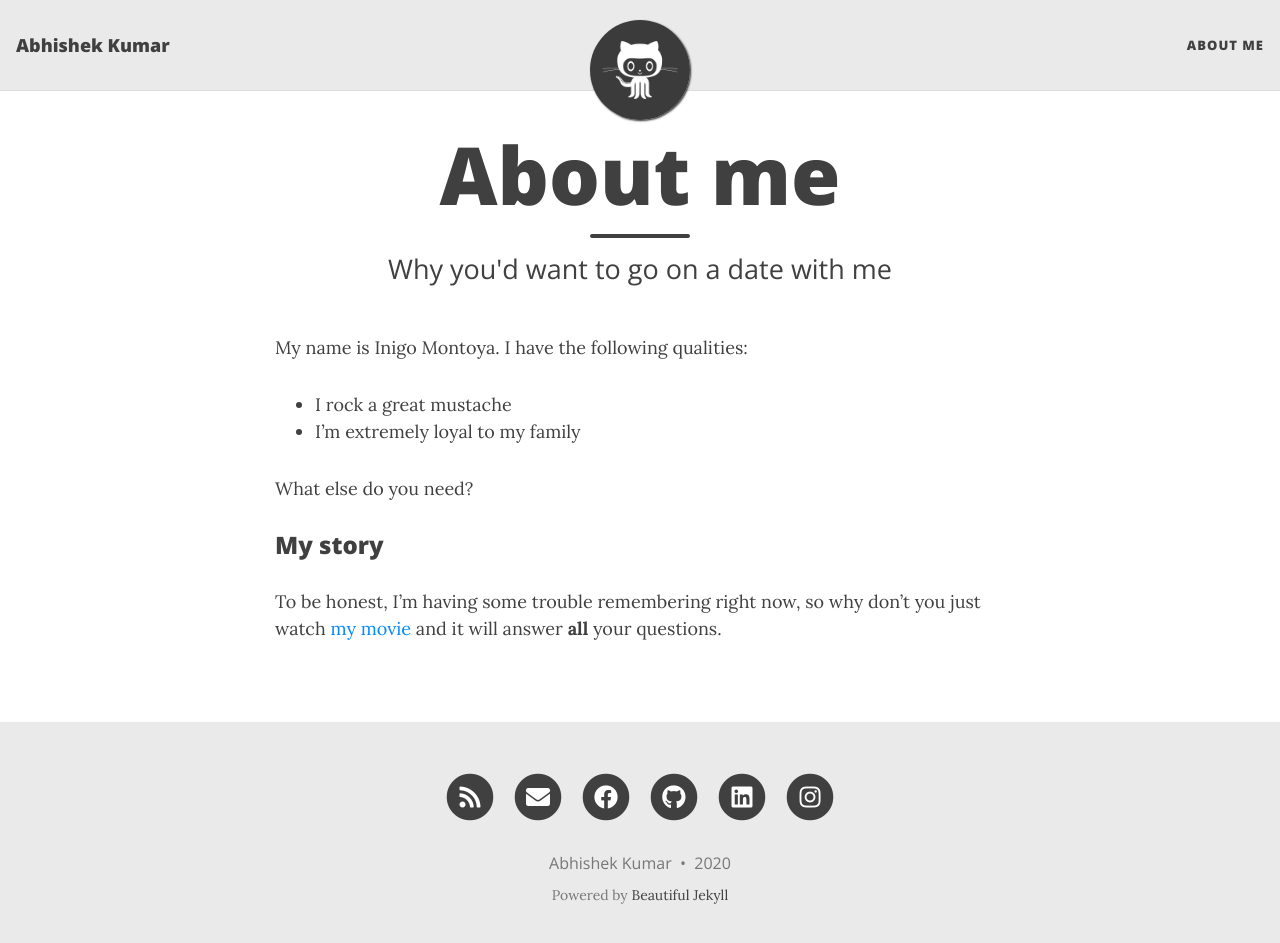
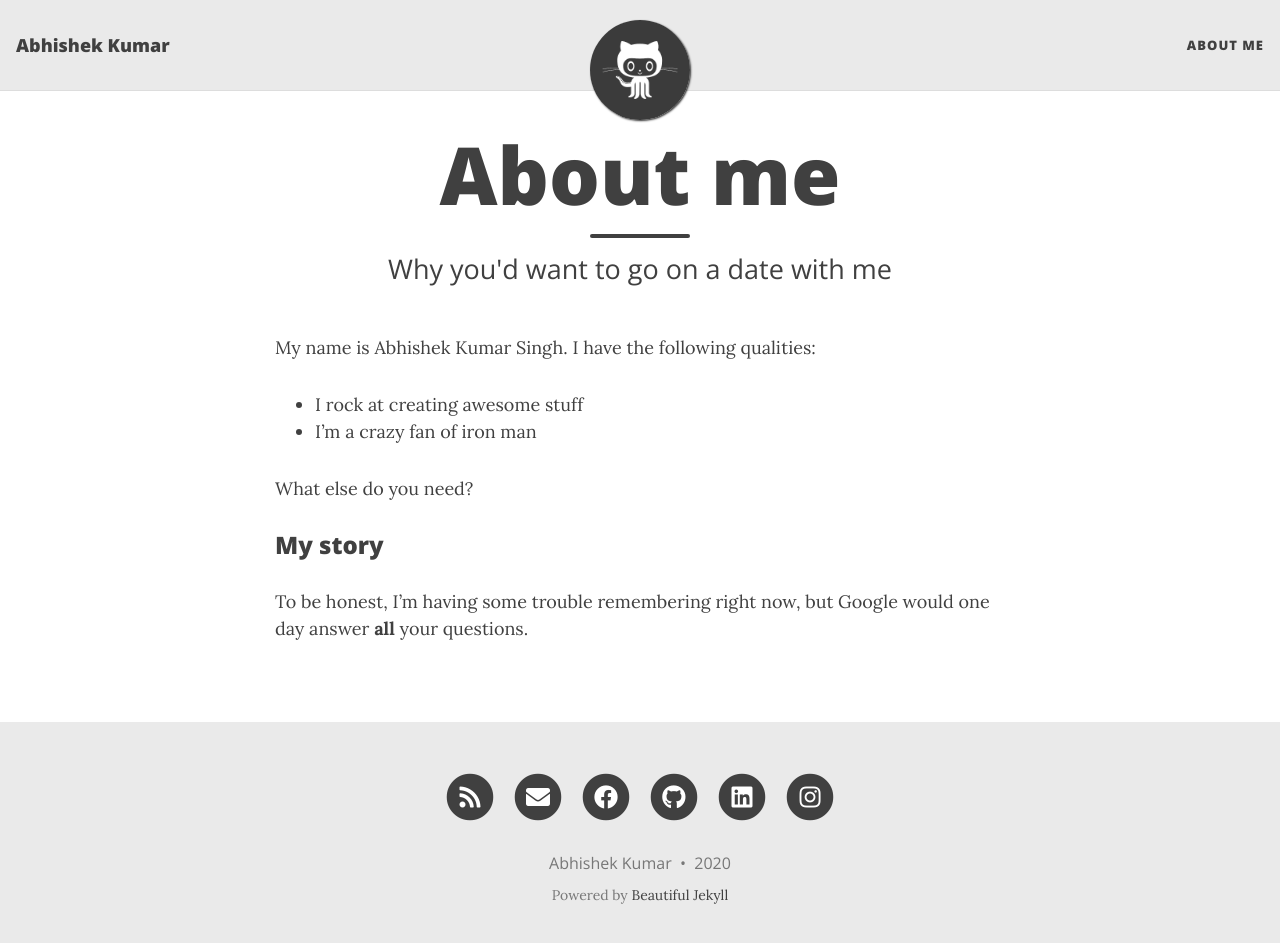
Before and after one commit to sudoabhi/sudoabhi.github.io, a Jekyll site: the page built from aboutme.md, in a window 1280 px wide and 956 px high. Shown: the top 943 px of the window. Built offline with Jekyll 4.4.1, drawn with Linux system fonts in a browser that asks for light colours; nearby versions of some CDN libraries.

Commit message:
Update aboutme.md

```diff
--- a/aboutme.md
+++ b/aboutme.md
@@ -4,13 +4,13 @@ title: About me
 subtitle: Why you'd want to go on a date with me
 ---
 
-My name is Inigo Montoya. I have the following qualities:
+My name is Abhishek Kumar Singh. I have the following qualities:
 
-- I rock a great mustache
-- I'm extremely loyal to my family
+- I rock at creating awesome stuff
+- I'm a crazy fan of iron man
 
 What else do you need?
 
 ### My story
 
-To be honest, I'm having some trouble remembering right now, so why don't you just watch [my movie](https://en.wikipedia.org/wiki/The_Princess_Bride_%28film%29) and it will answer **all** your questions.
+To be honest, I'm having some trouble remembering right now, but Google would one day answer **all** your questions.
```
